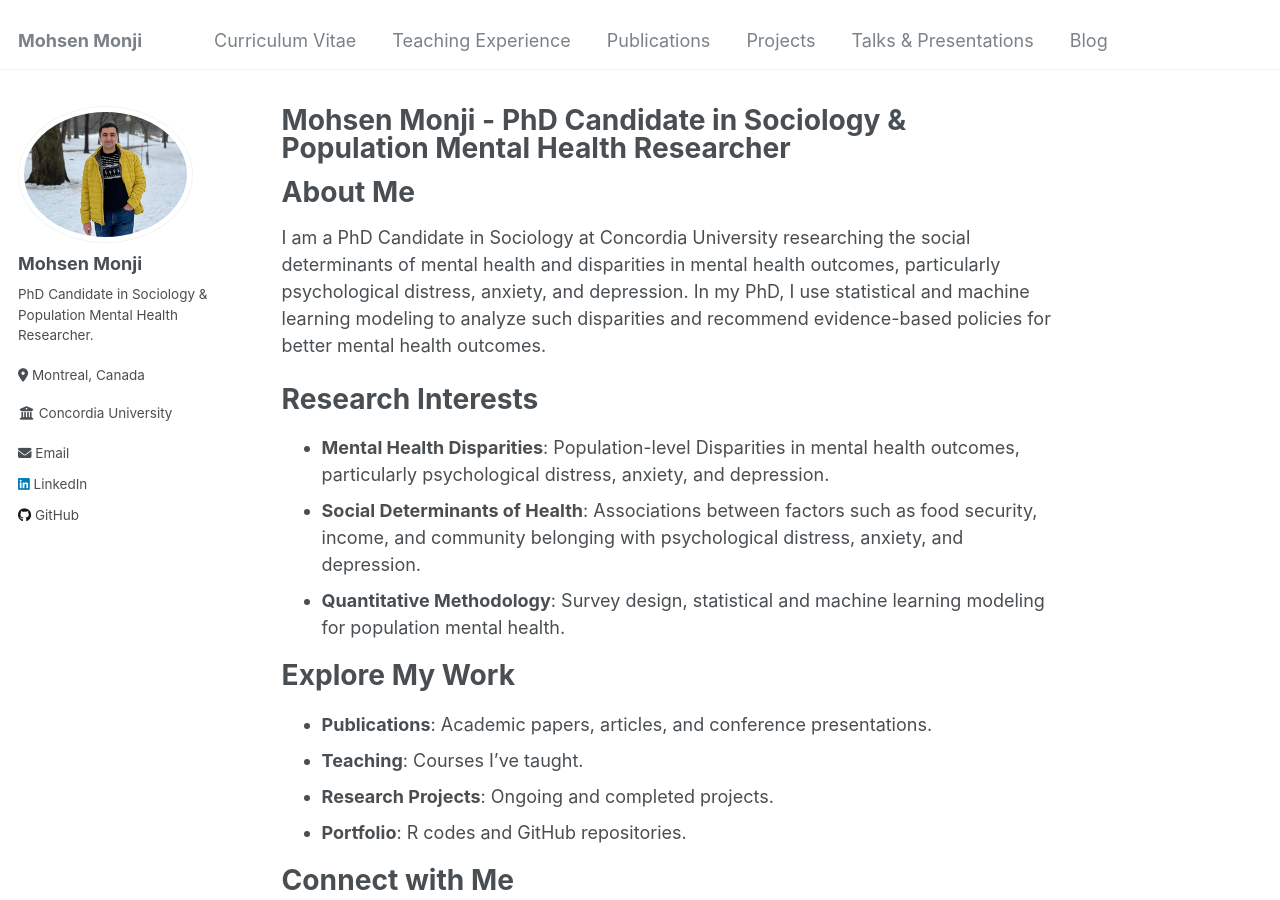
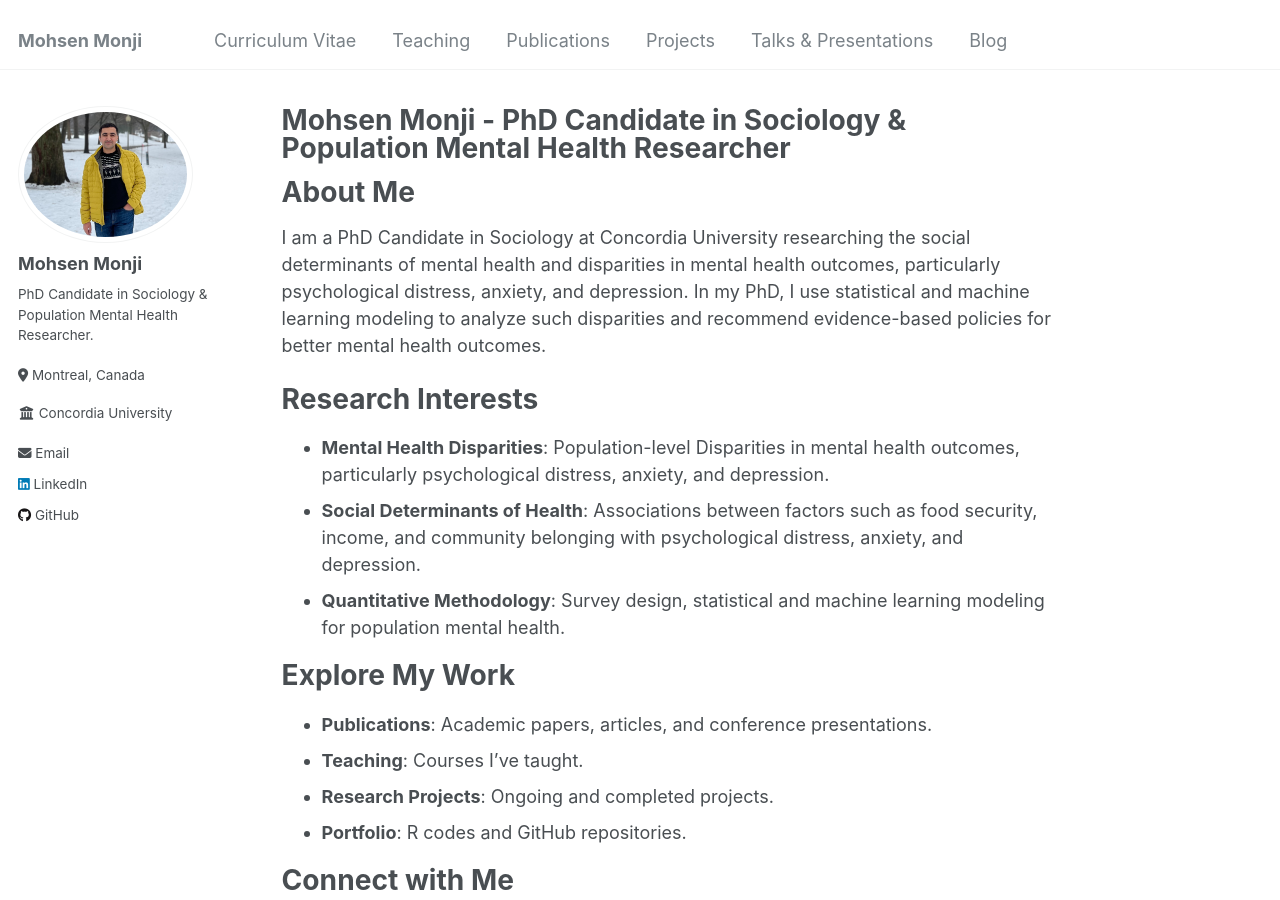
Before and after one commit to Mohsnmonji/mohsnmonji.github.io, a Jekyll site: the page built from _pages/about.md, in a window 1280 px wide and 900 px high. Built offline with Jekyll 4.4.1, drawn with Linux system fonts in a browser that asks for light colours.

Commit message:
Update navigation.yml

```diff
--- a/_data/navigation.yml
+++ b/_data/navigation.yml
@@ -7,7 +7,7 @@
 main:
   - title: "Curriculum Vitae"
     url: /curriculum/
-  - title: "Teaching Experience"
+  - title: "Teaching"
     url: /teaching/
   - title: "Publications"
     url: /publications/
```
